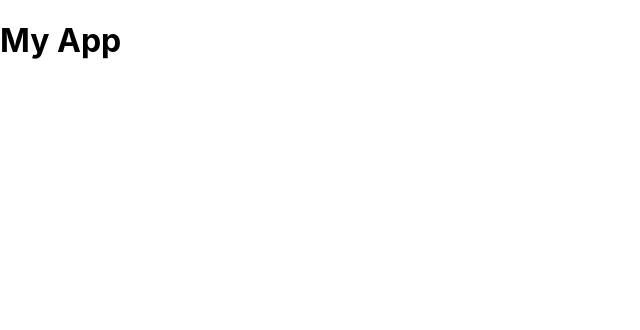
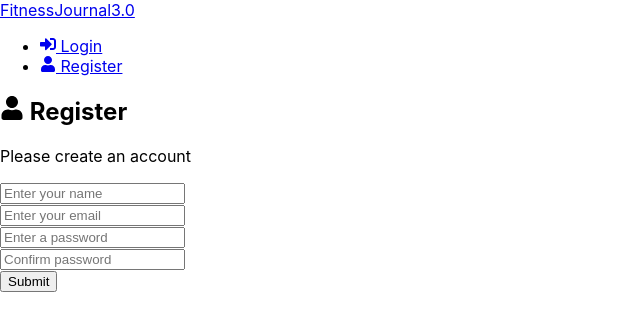
Before and after one commit to jkjohal/fitness3, a React (Create React App) app in the folder frontend/: page /register in a window 1280 px wide. Shown: the top 330 px of the page, without its empty margins (0-640 px from the left). Built offline with nearby package versions, Linux system fonts and the light colour scheme.

Commit message:
registration stuff

```diff
--- a/frontend/package.json
+++ b/frontend/package.json
@@ -9,7 +9,9 @@
     "@testing-library/user-event": "^14.4.3",
     "react": "^18.2.0",
     "react-dom": "^18.2.0",
+    "react-icons": "^4.8.0",
     "react-redux": "^8.0.5",
+    "react-router-dom": "^6.8.2",
     "react-scripts": "5.0.1",
     "web-vitals": "^2.1.4"
   },
--- a/frontend/src/App.js
+++ b/frontend/src/App.js
@@ -1,8 +1,26 @@
+import {BrowserRouter as Router, Routes, Route} from 'react-router-dom'
+import Header from './components/Header';
+import Dashboard from './pages/Dashboard';
+import Login from './pages/Login';
+import Register from './pages/Register';
+
 function App() {
   return (
-    <div>
-      <h1>My App</h1>
-    </div>
+    <>
+      <Router>
+        <div className='container'>
+          <Header />
+          <Routes>
+              <Route path='/' element = {<Dashboard />} />
+              <Route path='/login' element = {<Login />} />
+              <Route path='/register' element = {<Register />} />
+
+
+          </Routes>
+        </div>
+      </Router>
+    </>
+
   );
 }
 
--- /dev/null
+++ b/frontend/src/components/Header.jsx
@@ -0,0 +1,25 @@
+import {FaSignInAlt, FaSignOutAlt, FaUser} from 'react-icons/fa'
+import {Link} from 'react-router-dom'
+function Header () {
+    return(
+        <header className='header'>
+            <div className='logo'>
+                <Link to= '/'>FitnessJournal3.0</Link>
+            </div>
+            <ul>
+                <li>
+                    <Link to = '/login'>
+                        <FaSignInAlt /> Login
+                    </Link>
+                </li>
+                <li>
+                    <Link to = '/register'>
+                        <FaUser /> Register
+                    </Link>
+                </li>
+            </ul>
+        </header>
+    )
+}
+
+export default Header
--- a/frontend/src/pages/Dashboard.jsx
+++ b/frontend/src/pages/Dashboard.jsx
@@ -1,5 +1,3 @@
-import React from 'react'
-
 function Dashboard() {
     return(
         <div>Dashboard</div>
--- a/frontend/src/pages/Login.jsx
+++ b/frontend/src/pages/Login.jsx
@@ -0,0 +1,7 @@
+function Login() {
+    return(
+        <div>Login</div>
+    )
+}
+
+export default Login
--- a/frontend/src/pages/Register.jsx
+++ b/frontend/src/pages/Register.jsx
@@ -0,0 +1,89 @@
+import { useState, useEffect } from "react"
+
+import { FaUser} from 'react-icons/fa'
+
+function Register() {
+    const [formData, setFormData] = useState({
+        name: '',
+        email: '',
+        password: '',
+        password2: ''
+    })
+
+    const { name, email, password, password2 } = formData
+
+    const onChange = (e) => {
+        setFormData((prevState) => ({
+            ...prevState,
+            [e.target.name]: e.target.value,
+        }))
+    }
+
+    const onSubmit = (e) => {
+        e.preventDefault()
+    }
+
+    return <>
+            <section className="heading">
+                <h1>
+                    <FaUser/> Register
+                </h1>
+                <p>Please create an account</p>
+
+            </section>
+            <section className="form">
+                <form onSubmit={onSubmit}>
+                    <div className="form-group">
+                        <input
+                            type="text"
+                            className="form-control"
+                            id="name"
+                            name="name"
+                            value={name}
+                            placeholder='Enter your name'
+                            onChange={onChange}
+                            />
+                    </div>
+                    <div className="form-group">
+                        <input
+                            type="email"
+                            className="form-control"
+                            id="email"
+                            name="email"
+                            value={email}
+                            placeholder='Enter your email'
+                            onChange={onChange}
+                            />
+                    </div>
+                    <div className="form-group">
+                        <input
+                            type="password"
+                            className="form-control"
+                            id="password"
+                            name="password"
+                            value={password}
+                            placeholder='Enter a password'
+                            onChange={onChange}
+                            />
+                    </div>
+                    <div className="form-group">
+                        <input
+                            type="password"
+                            className="form-control"
+                            id="password2"
+                            name="password2"
+                            value={password2}
+                            placeholder='Confirm password'
+                            onChange={onChange}
+                            />
+                    </div>
+                   <div className="form-group">
+                    <button type="submit" className="btn btn-block">Submit</button>
+                    </div>
+                </form>
+            </section>
+        </>
+
+}
+
+export default Register
```
Also changed, not shown: 2 other files (tests, documents, lock files or other folders).
